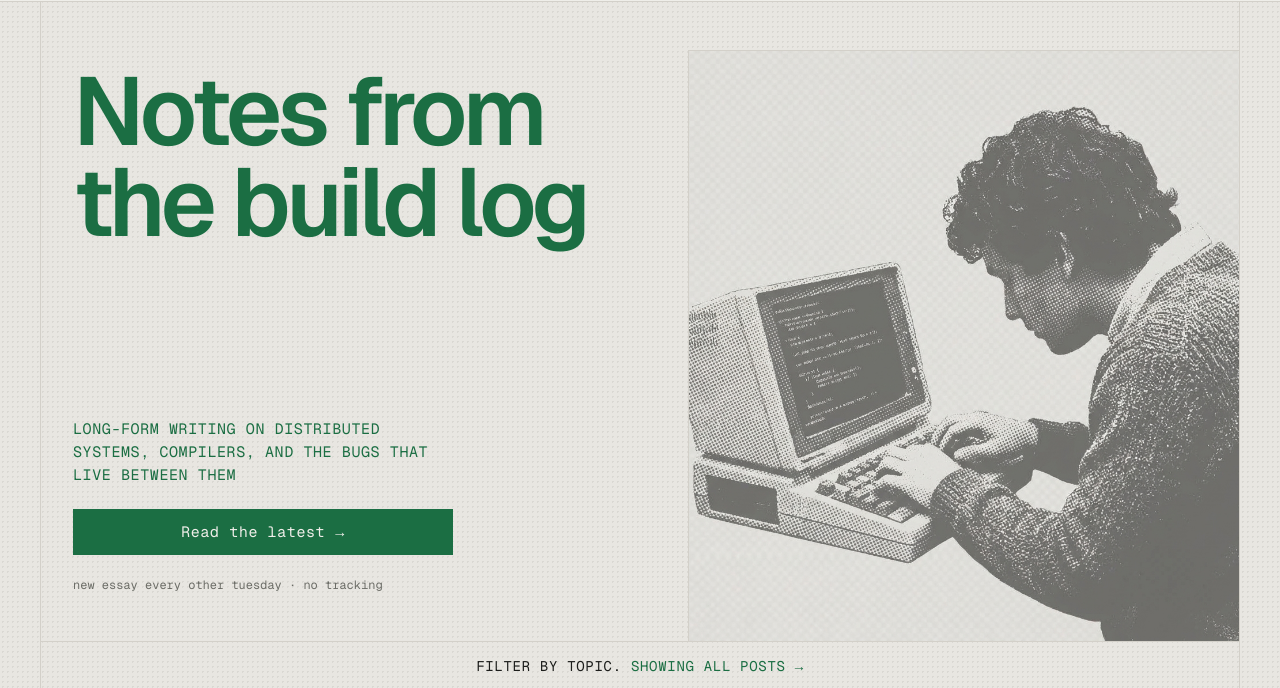
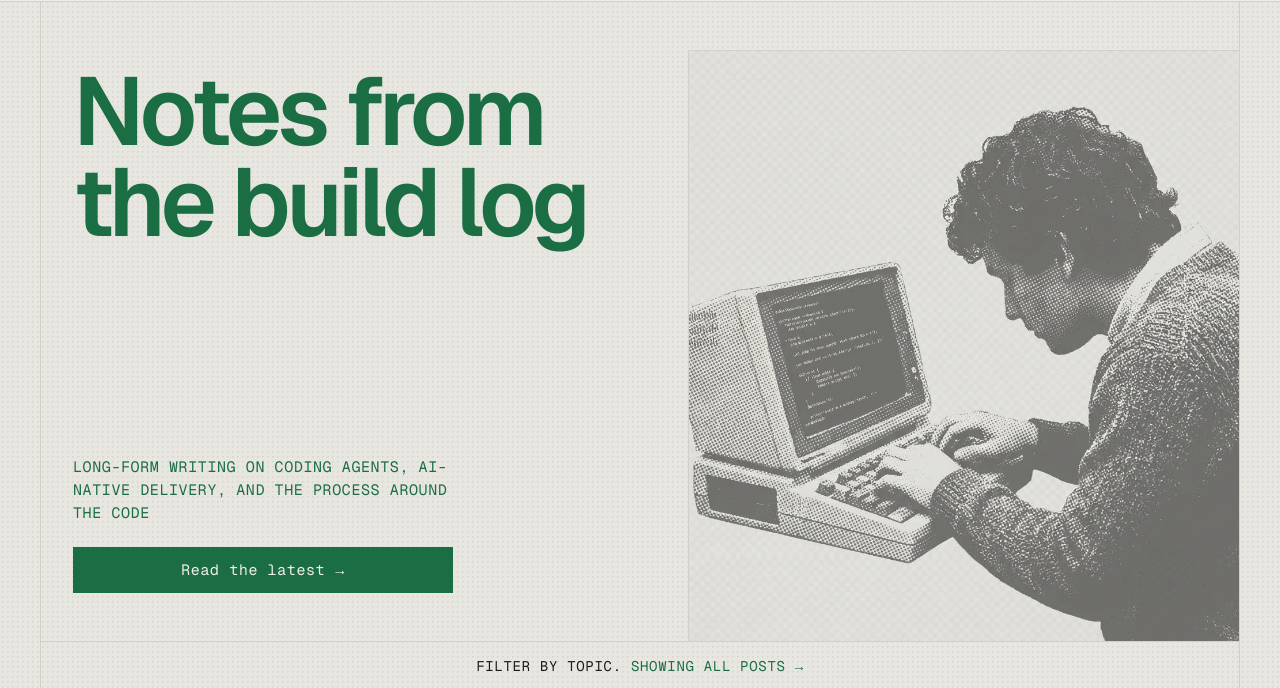
Before and after one commit to zhukovka/zhukovka.github.io, a Gatsby site: page / in a window 1280 px wide. Shown: the part 61-749 px from the top of the page. Built offline with nearby package versions, Linux system fonts and the light colour scheme; Gatsby itself is replaced by a stand-in of ours; some packages are replaced by stand-ins of ours.

Commit message:
Update hero description and drop the publishing-schedule line
Co-Authored-By: Claude Sonnet 5.5 <noreply@anthropic.com>

```diff
--- a/src/components/Hero.tsx
+++ b/src/components/Hero.tsx
@@ -1,7 +1,6 @@
 import React from 'react'
 import { Link } from 'gatsby'
 import { Button } from '@/components/ui/button'
-import { MonoText } from './MonoText'
 import { StaticImage } from 'gatsby-plugin-image'
 
 export function Hero() {
@@ -13,14 +12,13 @@ export function Hero() {
         </h1>
         <div className="flex max-w-[380px] flex-col gap-[22px]">
           <p className="m-0 font-mono text-[15px] leading-[1.55] tracking-label text-brand uppercase">
-            Long-form writing on distributed systems, compilers, and the bugs that live between them
+            Long-form writing on coding agents, AI-native delivery, and the process around the code
           </p>
           <Button asChild>
             <Link to="/#writing">
               Read the latest <span>→</span>
             </Link>
           </Button>
-          <MonoText size="xs">new essay every other tuesday · no tracking</MonoText>
         </div>
       </div>
       <div className="flex min-h-[420px] items-end justify-end pt-12 pl-12">
```
